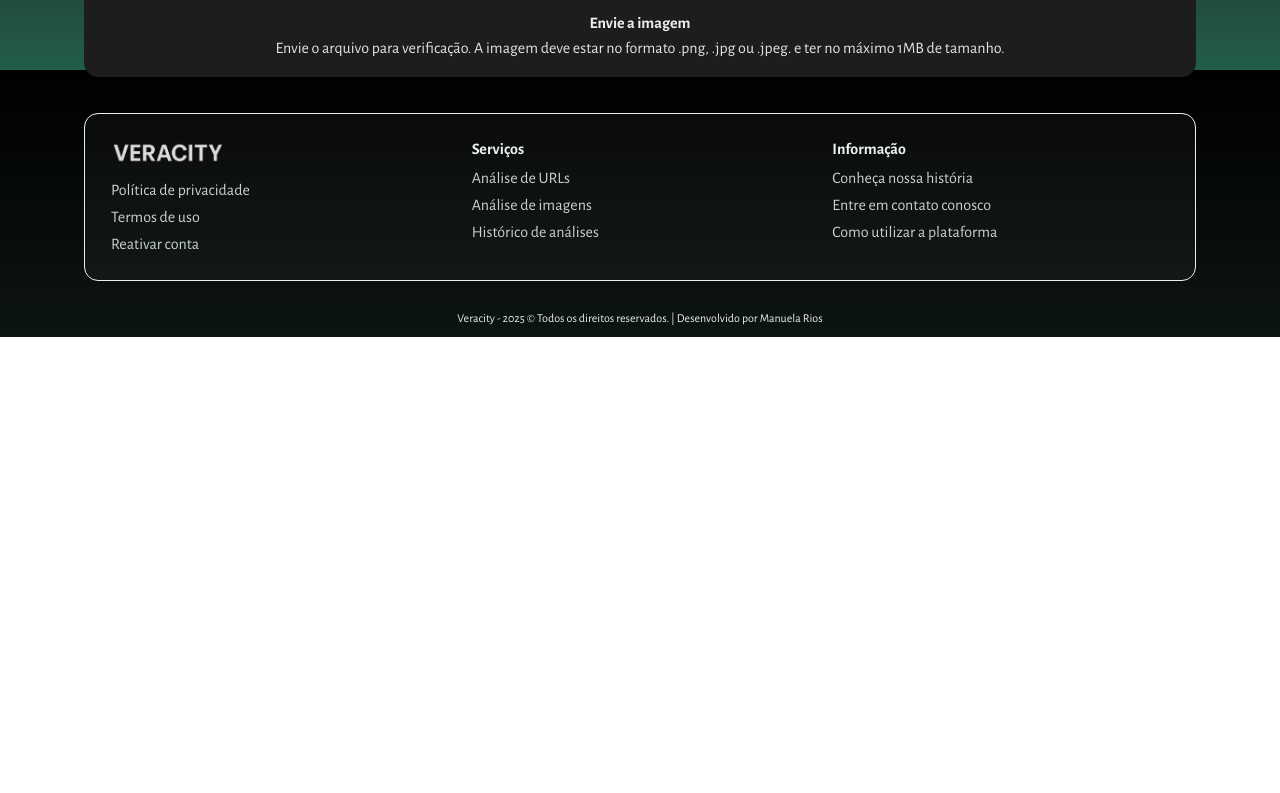
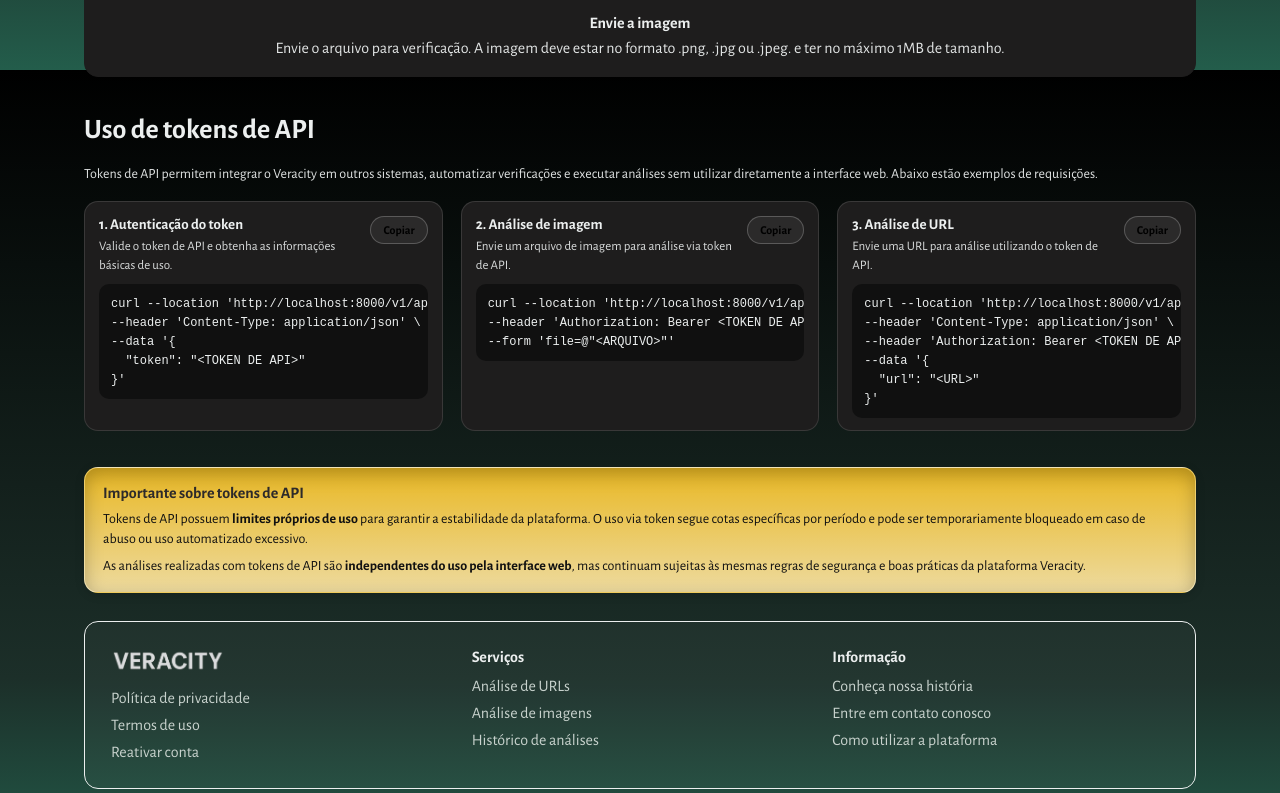
Before and after one commit to veracity-pfc/veracity-web, a React (Vite) app: page /instructions in a window 1280 px wide. Shown: the part 730-1523 px from the top of the page. Before the commit the page ends 1067 px from the top, so only its background shows below. Built offline with nearby package versions, Linux system fonts and the light colour scheme; no server answers.

Commit message:
Ajustando tela de instruções

```diff
--- a/src/pages/Instructions/Instructions.module.css
+++ b/src/pages/Instructions/Instructions.module.css
@@ -126,7 +126,6 @@
     opacity: .95;
 }
 
-
 @media (max-width: 670px) {
     .instructions-title {
         font-size: 22px;
@@ -157,3 +156,87 @@
         font-size: 18px;
     }
 }
+
+/* ==== NOVAS CLASSES PARA TOKENS DE API ==== */
+
+.apiIntro {
+    margin: 0 0 16px;
+    font-size: 14px;
+    line-height: 1.6;
+    color: var(--text-primary);
+    opacity: .95;
+}
+
+.apiGrid {
+    display: grid;
+    grid-template-columns: repeat(3, minmax(0, 1fr));
+    gap: 18px;
+    margin-top: 8px;
+}
+
+.apiCard {
+    border-radius: 14px;
+    background: #1e1d1d;
+    border: 1px solid rgba(255, 255, 255, 0.12);
+    padding: 14px 14px 12px;
+    display: flex;
+    flex-direction: column;
+    gap: 8px;
+}
+
+.apiCardHeader {
+    display: flex;
+    align-items: flex-start;
+    justify-content: space-between;
+    gap: 10px;
+}
+
+.apiCardTitle {
+    margin: 0 0 4px;
+    font-size: 15px;
+    font-weight: 800;
+}
+
+.apiCardDesc {
+    margin: 0;
+    font-size: 13px;
+    line-height: 1.45;
+    color: var(--text-primary);
+    opacity: .9;
+}
+
+.copyBtn {
+    border-radius: 999px;
+    border: 1px solid rgba(255, 255, 255, 0.22);
+    background: rgba(255, 255, 255, 0.06);
+    padding: 6px 12px;
+    font-size: 12px;
+    font-weight: 700;
+    cursor: pointer;
+    white-space: nowrap;
+}
+
+.copyBtn:hover,
+.copyBtn:focus-visible {
+    background: rgba(255, 255, 255, 0.12);
+    outline: none;
+}
+
+.codeBlock {
+    margin: 0;
+    border-radius: 10px;
+    background: #101010;
+    padding: 10px 12px;
+    font-family: ui-monospace, SFMono-Regular, Menlo, Monaco, Consolas, "Liberation Mono", "Courier New", monospace;
+    font-size: 12px;
+    line-height: 1.5;
+    overflow-x: auto;
+    max-height: 220px;
+}
+
+/* Responsivo para seção de API */
+@media (max-width: 900px) {
+    .apiGrid {
+        grid-template-columns: 1fr;
+    }
+}
--- a/src/pages/Instructions/Instructions.tsx
+++ b/src/pages/Instructions/Instructions.tsx
@@ -74,6 +74,117 @@ function ImportantNotice(): JSX.Element {
   );
 }
 
+function TokenNotice(): JSX.Element {
+  return (
+    <section className={cx(styles.noticeWrap, 'container')} aria-labelledby="token-notes-title">
+      <div className={styles.notice}>
+        <div className={styles.noticeHeader}>
+          <h3 id="token-notes-title" className={styles.noticeTitle}>Importante sobre tokens de API</h3>
+        </div>
+        <p className={styles.noticeBody}>
+          Tokens de API possuem <strong>limites próprios de uso</strong> para garantir a estabilidade da plataforma.
+          O uso via token segue cotas específicas por período e pode ser temporariamente bloqueado em caso de abuso
+          ou uso automatizado excessivo.
+        </p>
+        <p className={styles.noticeBody} style={{ marginTop: 6 }}>
+          As análises realizadas com tokens de API são <strong>independentes do uso pela interface web</strong>,
+          mas continuam sujeitas às mesmas regras de segurança e boas práticas da plataforma Veracity.
+        </p>
+      </div>
+    </section>
+  );
+}
+
+type CodeExampleProps = {
+  title: string;
+  description: string;
+  snippet: string;
+};
+
+function CodeExample({ title, description, snippet }: CodeExampleProps): JSX.Element {
+  const [copied, setCopied] = useState(false);
+
+  const handleCopy = async () => {
+    try {
+      await navigator.clipboard.writeText(snippet);
+      setCopied(true);
+      window.setTimeout(() => setCopied(false), 2000);
+    } catch {
+      setCopied(false);
+    }
+  };
+
+  return (
+    <div className={styles.apiCard}>
+      <div className={styles.apiCardHeader}>
+        <div>
+          <h3 className={styles.apiCardTitle}>{title}</h3>
+          <p className={styles.apiCardDesc}>{description}</p>
+        </div>
+        <button
+          type="button"
+          className={styles.copyBtn}
+          onClick={handleCopy}
+          aria-label="Copiar comando cURL"
+        >
+          {copied ? 'Copiado!' : 'Copiar'}
+        </button>
+      </div>
+      <pre className={styles.codeBlock}>
+        <code>{snippet}</code>
+      </pre>
+    </div>
+  );
+}
+
+function ApiTokensSection(): JSX.Element {
+  const authSnippet = `curl --location 'http://localhost:8000/v1/api/auth' \\
+--header 'Content-Type: application/json' \\
+--data '{
+  "token": "<TOKEN DE API>"
+}'`;
+
+  const imageSnippet = `curl --location 'http://localhost:8000/v1/api/image-analysis' \\
+--header 'Authorization: Bearer <TOKEN DE API>' \\
+--form 'file=@"<ARQUIVO>"'`;
+
+  const urlSnippet = `curl --location 'http://localhost:8000/v1/api/url-analysis' \\
+--header 'Content-Type: application/json' \\
+--header 'Authorization: Bearer <TOKEN DE API>' \\
+--data '{
+  "url": "<URL>"
+}'`;
+
+  return (
+    <section className={cx(styles['instructions-block'], 'container')}>
+      <h2 className={styles['instructions-title']}>Uso de tokens de API</h2>
+
+      <p className={styles.apiIntro}>
+        Tokens de API permitem integrar o Veracity em outros sistemas, automatizar verificações e executar análises
+        sem utilizar diretamente a interface web. Abaixo estão exemplos de requisições.
+      </p>
+
+      <div className={styles.apiGrid}>
+        <CodeExample
+          title="1. Autenticação do token"
+          description="Valide o token de API e obtenha as informações básicas de uso."
+          snippet={authSnippet}
+        />
+        <CodeExample
+          title="2. Análise de imagem"
+          description="Envie um arquivo de imagem para análise via token de API."
+          snippet={imageSnippet}
+        />
+        <CodeExample
+          title="3. Análise de URL"
+          description="Envie uma URL para análise utilizando o token de API."
+          snippet={urlSnippet}
+        />
+      </div>
+    </section>
+  );
+}
+
 export default function Instructions(): JSX.Element {
   const isAnonymous = useMemo(() => {
     try {
@@ -93,6 +204,9 @@ export default function Instructions(): JSX.Element {
 
       <Steps title="Análise de URLs" steps={urlSteps} />
       <Steps title="Análise de imagens" steps={imageSteps} />
+
+      <ApiTokensSection />
+      <TokenNotice />
     </main>
   );
 }
```
